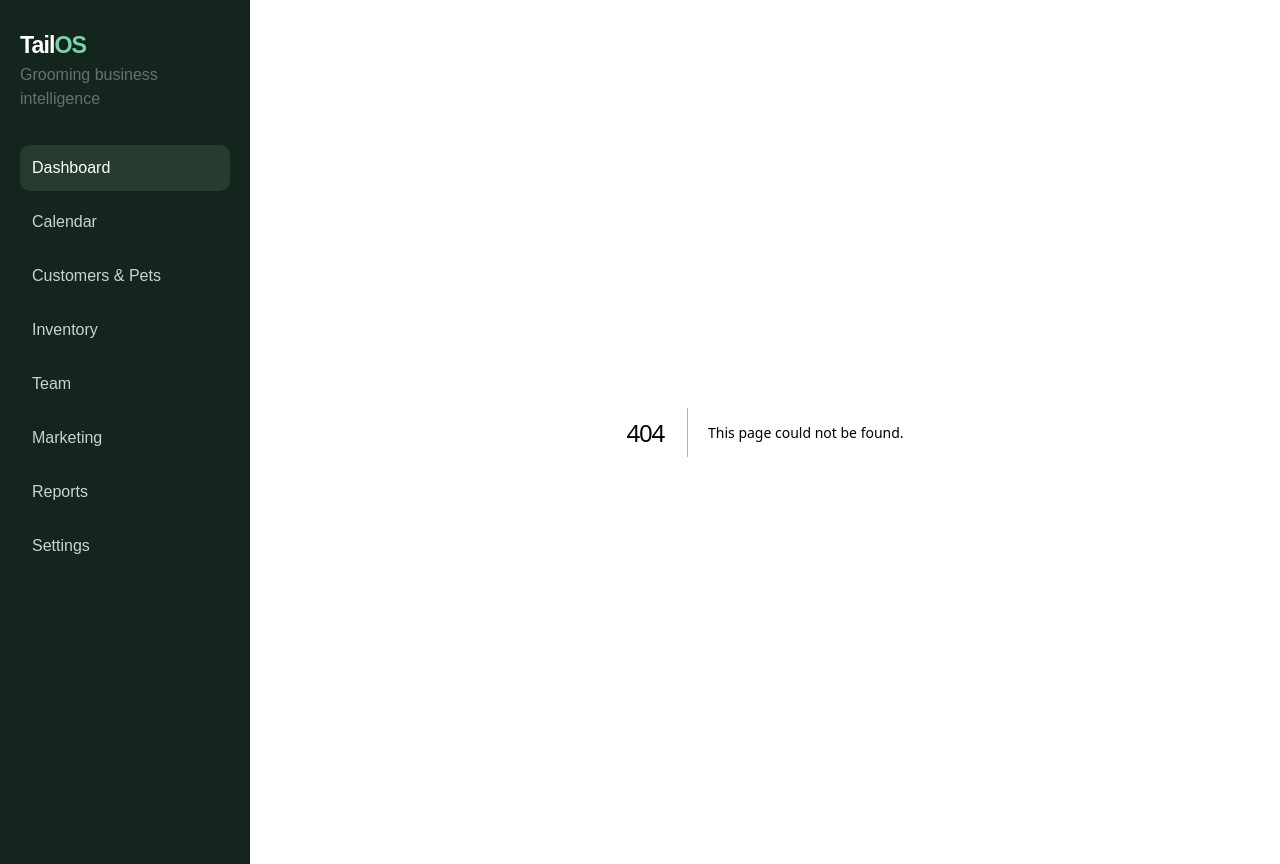
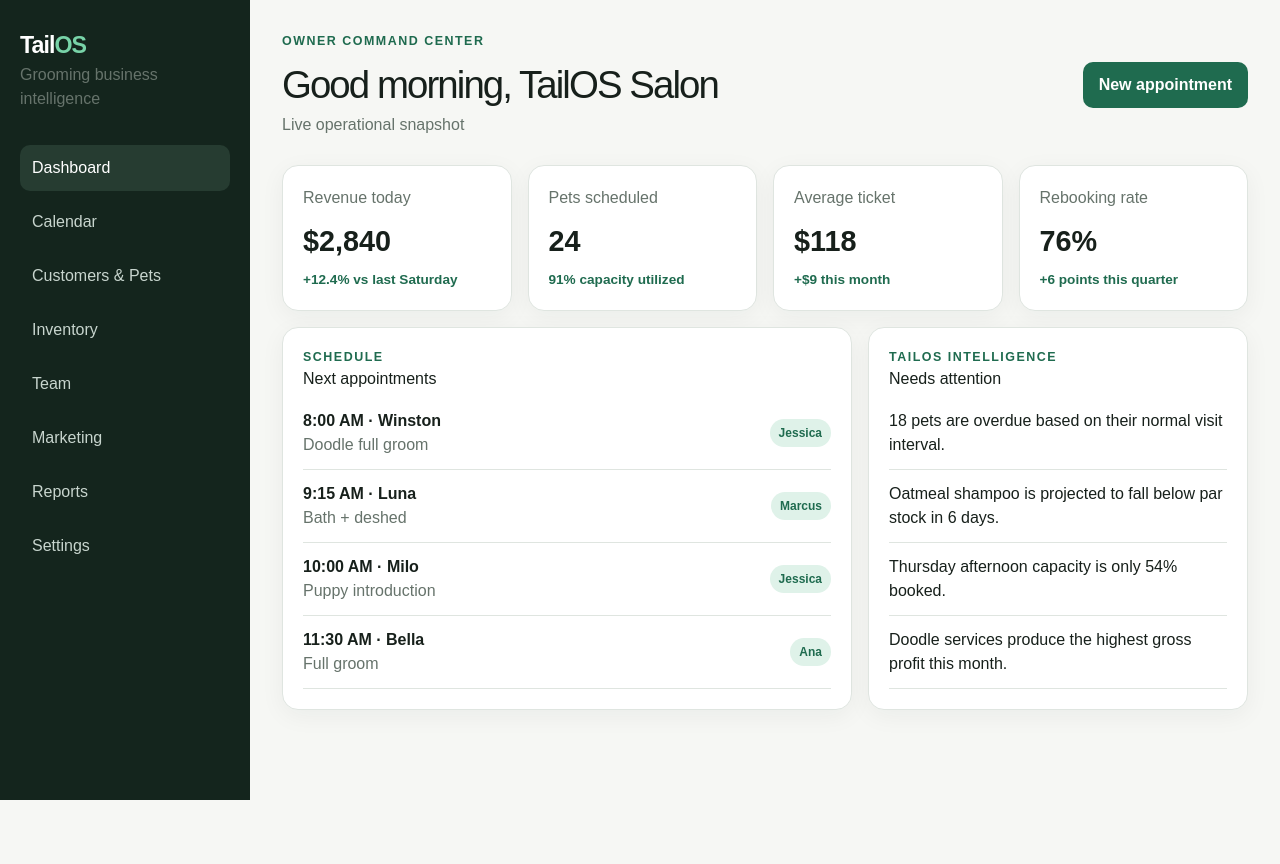
Before and after one commit to Alfredapp-hash/TailOS, a Next.js app: page /dashboard in a window 1280 px wide. Before the commit this address had no page. After the commit the page ends 800 px from the top, so only its background shows below. Built offline with nearby package versions, Linux system fonts and the light colour scheme.

Commit message:
Move owner dashboard to dashboard route

```diff
--- /dev/null
+++ b/src/app/dashboard/page.tsx
@@ -0,0 +1,71 @@
+const metrics = [
+  { label: "Revenue today", value: "$2,840", delta: "+12.4% vs last Saturday" },
+  { label: "Pets scheduled", value: "24", delta: "91% capacity utilized" },
+  { label: "Average ticket", value: "$118", delta: "+$9 this month" },
+  { label: "Rebooking rate", value: "76%", delta: "+6 points this quarter" }
+];
+
+const appointments = [
+  { time: "8:00 AM", pet: "Winston", service: "Doodle full groom", groomer: "Jessica" },
+  { time: "9:15 AM", pet: "Luna", service: "Bath + deshed", groomer: "Marcus" },
+  { time: "10:00 AM", pet: "Milo", service: "Puppy introduction", groomer: "Jessica" },
+  { time: "11:30 AM", pet: "Bella", service: "Full groom", groomer: "Ana" }
+];
+
+const insights = [
+  "18 pets are overdue based on their normal visit interval.",
+  "Oatmeal shampoo is projected to fall below par stock in 6 days.",
+  "Thursday afternoon capacity is only 54% booked.",
+  "Doodle services produce the highest gross profit this month."
+];
+
+export default function DashboardPage() {
+  return (
+    <div className="dashboard-page">
+      <header className="header">
+        <div>
+          <div className="eyebrow">Owner command center</div>
+          <h1>Good morning, TailOS Salon</h1>
+          <p className="muted">Live operational snapshot</p>
+        </div>
+        <button className="button">New appointment</button>
+      </header>
+
+      <section className="grid" aria-label="Key performance indicators">
+        {metrics.map((metric) => (
+          <article className="card" key={metric.label}>
+            <div className="muted">{metric.label}</div>
+            <div className="metric">{metric.value}</div>
+            <div className="delta">{metric.delta}</div>
+          </article>
+        ))}
+      </section>
+
+      <section className="section-grid">
+        <article className="card">
+          <div className="eyebrow">Schedule</div>
+          <h2>Next appointments</h2>
+          <div className="list">
+            {appointments.map((appointment) => (
+              <div className="row" key={`${appointment.time}-${appointment.pet}`}>
+                <div>
+                  <strong>{appointment.time} · {appointment.pet}</strong>
+                  <div className="muted">{appointment.service}</div>
+                </div>
+                <span className="badge">{appointment.groomer}</span>
+              </div>
+            ))}
+          </div>
+        </article>
+
+        <article className="card">
+          <div className="eyebrow">TailOS intelligence</div>
+          <h2>Needs attention</h2>
+          <div className="list">
+            {insights.map((insight) => <div className="row" key={insight}>{insight}</div>)}
+          </div>
+        </article>
+      </section>
+    </div>
+  );
+}
```
